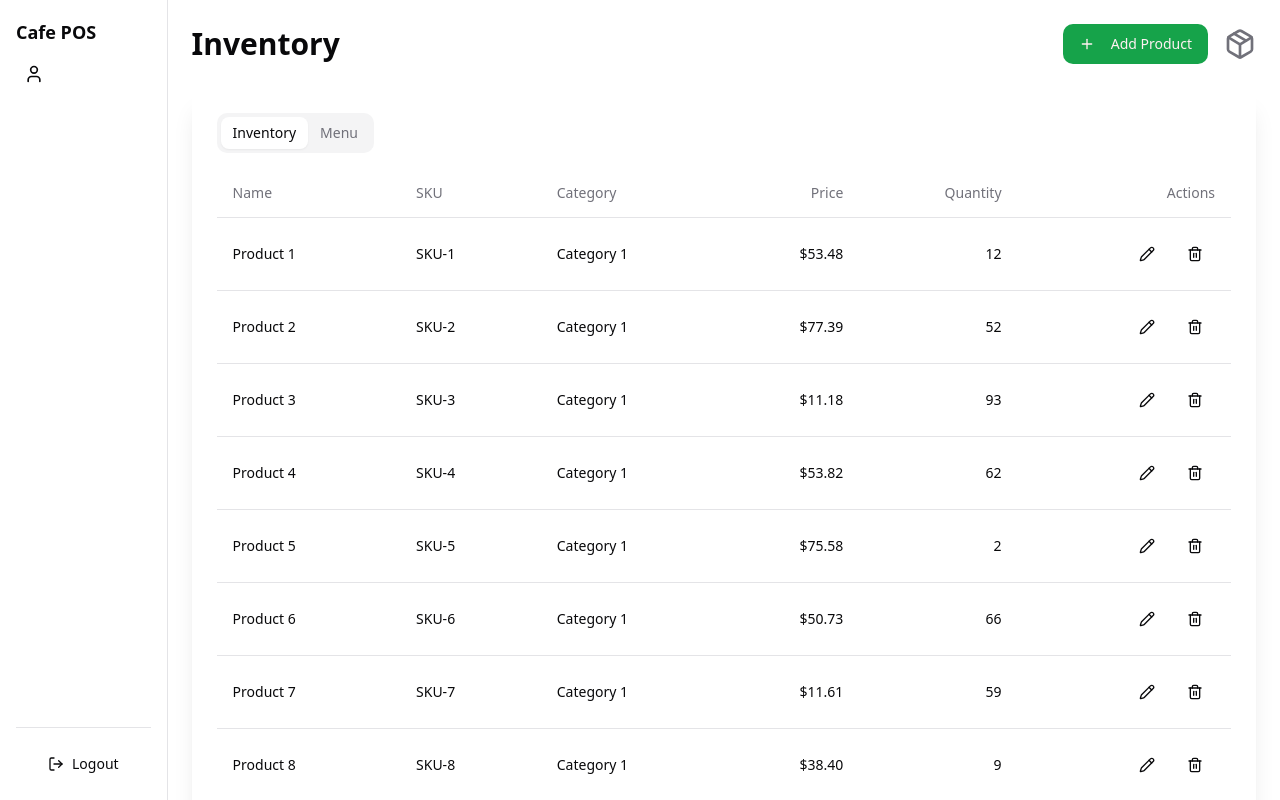
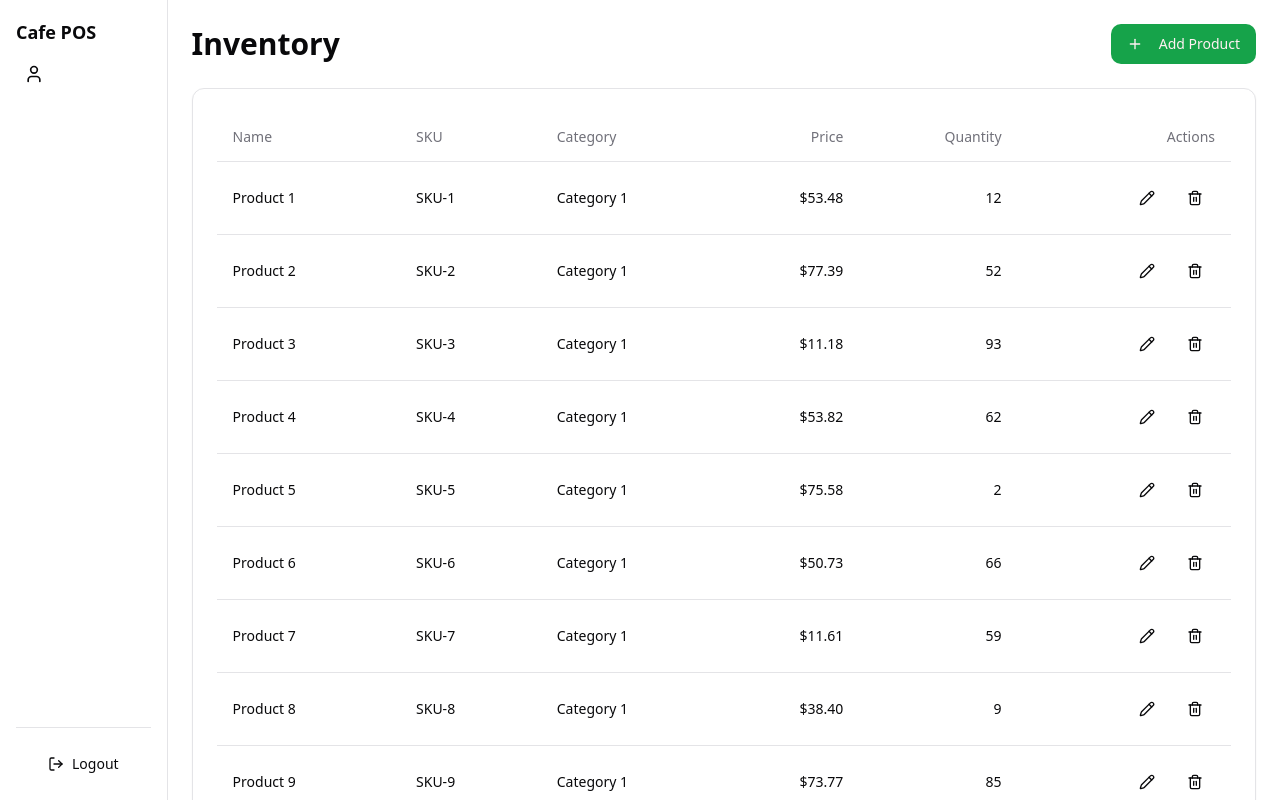
Before and after one commit to Thiararapeter/cafe-management-system, a React (Vite) app: page /inventory in a window 1280 px wide. Built offline with nearby package versions, Linux system fonts and the light colour scheme.

Commit message:
Fix import errors in Inventory page
Resolved build errors related to missing imports in the Inventory page. Specifically, addressed the issue with the non-existent MenuManagement component by removing its import statement.
[skip gpt_engineer]

```diff
--- a/src/pages/Inventory.tsx
+++ b/src/pages/Inventory.tsx
@@ -1,7 +1,7 @@
 import { useState } from "react";
-import { Card, CardContent, CardHeader, CardTitle } from "@/components/ui/card";
+import { Card, CardContent } from "@/components/ui/card";
 import { Button } from "@/components/ui/button";
-import { Package, Plus } from "lucide-react";
+import { Plus } from "lucide-react";
 import {
   Dialog,
   DialogContent,
@@ -22,8 +22,6 @@ import { useToast } from "@/hooks/use-toast";
 import { Product } from "@/types/inventory";
 import ProductForm from "@/components/inventory/ProductForm";
 import ProductList from "@/components/inventory/ProductList";
-import { Tabs, TabsContent, TabsList, TabsTrigger } from "@/components/ui/tabs";
-import MenuManagement from "@/components/settings/MenuManagement";
 
 // Mock data - replace with actual API calls in production
 const mockProducts: Product[] = Array.from({ length: 50 }, (_, i) => ({
@@ -110,18 +108,11 @@ const Inventory = () => {
             <Plus className="h-4 w-4 mr-2" />
             Add Product
           </Button>
-          <Package className="h-8 w-8 text-muted-foreground" />
         </div>
       </div>
 
-      <Card className="glass-card">
+      <Card>
         <CardContent className="p-6">
-          <Tabs defaultValue="inventory" className="space-y-4">
-            <TabsList>
-              <TabsTrigger value="inventory">Inventory</TabsTrigger>
-              <TabsTrigger value="menu">Menu</TabsTrigger>
-            </TabsList>
-            <TabsContent value="inventory">
           <ProductList
             products={currentProducts}
             onEdit={openEditDialog}
@@ -130,11 +121,6 @@ const Inventory = () => {
             totalPages={totalPages}
             onPageChange={setCurrentPage}
           />
-            </TabsContent>
-            <TabsContent value="menu">
-              <MenuManagement />
-            </TabsContent>
-          </Tabs>
         </CardContent>
       </Card>
 
```
Lines whose indentation alone changed are shown as unchanged.
